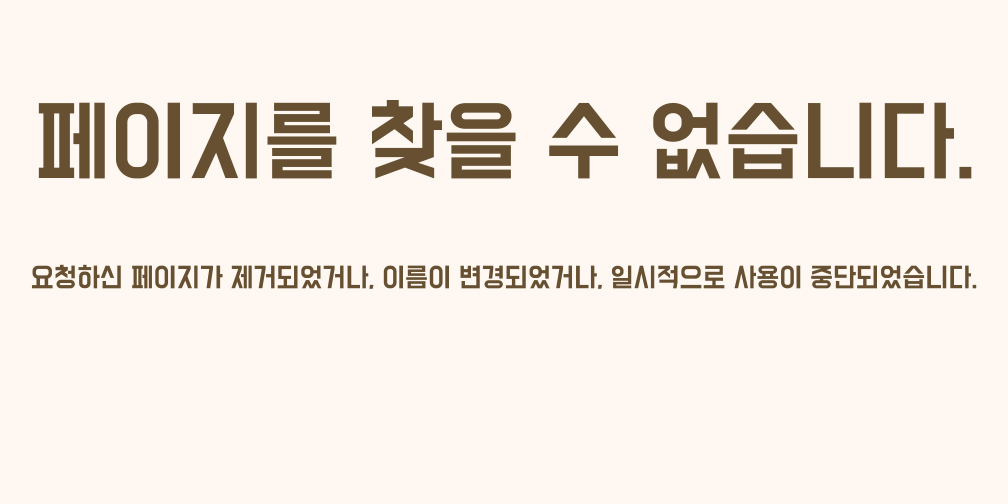
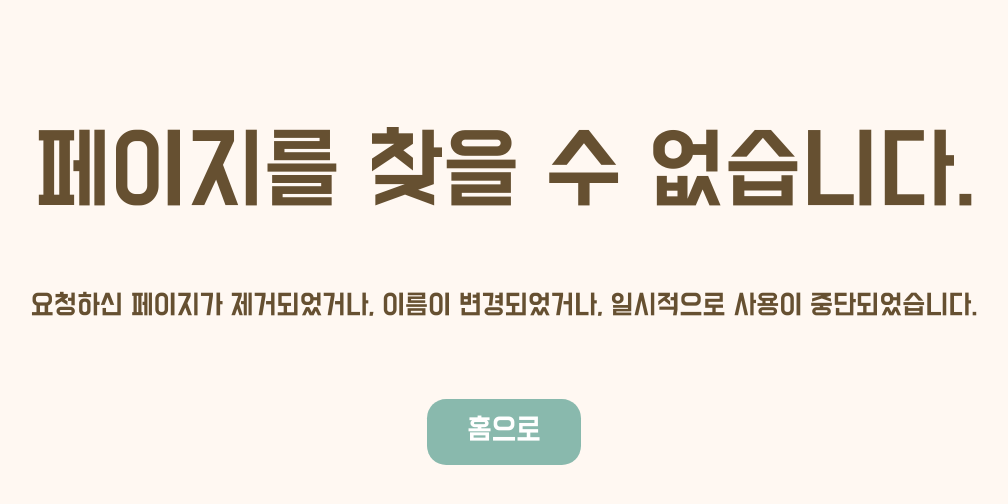
Before and after one commit to MyGoldenKids/goldenkid-frontend, a Vue app in the folder vue-project/: page /error in a window 1280 px wide. Shown: the top 504 px of the page, without its empty margins (136-1144 px from the left). Built offline with nearby package versions, Linux system fonts and the light colour scheme; what v-calendar would draw is missing.

Commit message:
fix: 에러 페이지 레이아웃 변경 #65

```diff
--- a/vue-project/src/views/error/ErrorView.vue
+++ b/vue-project/src/views/error/ErrorView.vue
@@ -6,11 +6,13 @@
         <div class="sub-title">
         요청하신 페이지가 제거되었거나, 이름이 변경되었거나, 일시적으로 사용이 중단되었습니다.
         </div>
+        <router-link to="/">홈으로</router-link>
     </div>
 </template>
 
 <style scoped>
 .wrap {
+    padding-top: 6.25rem;
     text-align: center;
     display: flex;
     flex-direction: column;
@@ -26,5 +28,14 @@
 
 .wrap .sub-title {
     font-size: 1.5rem;
+    margin: 0 0 5rem 0;
+}
+
+a {
+    padding: 1.25rem 2.5rem;
+    font-size: 1.6rem;
+    color: #FFF;
+    border-radius: 1.2rem;
+    background-color: #89B9AD
 }
 </style>
```
